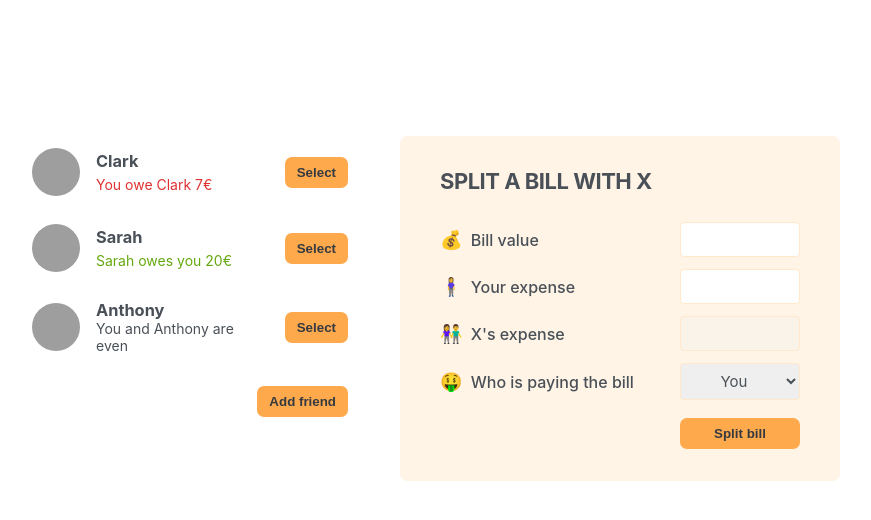
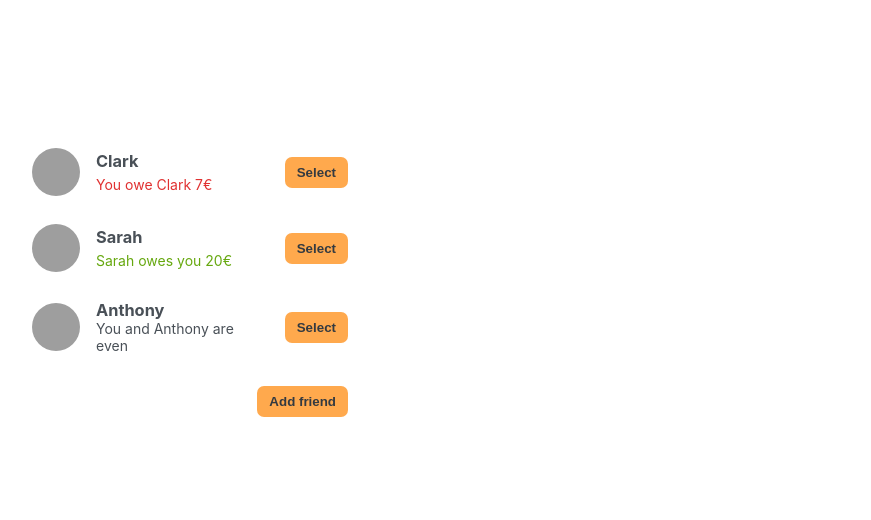
Before and after one commit to bikokwa/06-eat-n-split, a React (Create React App) app: page / in a window 1280 px wide. Shown: the top 520 px of the page, without its empty margins (210-1081 px from the left). Built offline with nearby package versions, Linux system fonts and the light colour scheme; grey boxes are pictures that could not be loaded.

Commit message:
select a friend

```diff
--- a/public/index.html
+++ b/public/index.html
@@ -24,7 +24,7 @@
       work correctly both with client-side routing and a non-root public URL.
       Learn how to configure a non-root public URL by running `npm run build`.
     -->
-    <title>React App</title>
+    <title>EAT-N-SPLIT</title>
   </head>
   <body>
     <noscript>You need to enable JavaScript to run this app.</noscript>
--- a/src/App.js
+++ b/src/App.js
@@ -24,6 +24,7 @@
 export default function App() {
   const [friends, setFriends] = useState(initialFriends);
   const [showAddFriend, setShowAddFriend] = useState(false);
+  const [selectedFriend, setSelectedFriend] = useState(null);
 
   function handleShowAddFriend() {
     setShowAddFriend((show) => !show);
@@ -34,34 +35,54 @@
     setShowAddFriend(false);
   }
 
+  function handleSelection(friend) {
+    setSelectedFriend((currentSelected) =>
+      currentSelected?.id === friend.id ? null : friend
+    );
+    setShowAddFriend(false);
+  }
+
   return (
     <div className="app">
       <div className="sidebar">
-        <FriendsList friends={friends} />
+        <FriendsList
+          friends={friends}
+          onSelection={handleSelection}
+          selectedFriend={selectedFriend}
+        />
+
         {showAddFriend && <FormAddFriend onAddFriend={handleAddFriend} />}
+
         <Button onClick={handleShowAddFriend}>
           {showAddFriend ? "Close" : "Add friend"}
         </Button>
       </div>
 
-      <FormSplitBill />
+      {selectedFriend && <FormSplitBill selectedFriend={selectedFriend} />}
     </div>
   );
 }
 
-function FriendsList({ friends }) {
+function FriendsList({ friends, onSelection, selectedFriend }) {
   return (
     <ul>
       {friends.map((friend) => (
-        <Friend key={friend.id} friend={friend} />
+        <Friend
+          key={friend.id}
+          friend={friend}
+          onSelection={onSelection}
+          selectedFriend={selectedFriend}
+        />
       ))}
     </ul>
   );
 }
 
-function Friend({ friend }) {
+function Friend({ friend, onSelection, selectedFriend }) {
+  const isSelected = selectedFriend?.id === friend.id;
+
   return (
-    <li>
+    <li className={isSelected ? "selected" : ""}>
       <img src={friend.image} alt={friend.name} />
       <h3>{friend.name}</h3>
 
@@ -77,7 +98,9 @@
       )}
       {friend.balance === 0 && <p>You and {friend.name} are even</p>}
 
-      <Button>Select</Button>
+      <Button onClick={() => onSelection(friend)}>
+        {isSelected ? "Close" : "Select"}
+      </Button>
     </li>
   );
 }
@@ -135,10 +158,10 @@
   );
 }
 
-function FormSplitBill() {
+function FormSplitBill({ selectedFriend }) {
   return (
     <form className="form-split-bill">
-      <h2>Split a bill with X</h2>
+      <h2>Split a bill with {selectedFriend.name}</h2>
 
       <label>💰 Bill value</label>
       <input type="text" />
@@ -146,13 +169,13 @@
       <label>🧍‍♀️ Your expense</label>
       <input type="text" />
 
-      <label>👫 X's expense</label>
+      <label>👫 {selectedFriend.name}'s expense</label>
       <input type="text" disabled />
 
       <label>🤑 Who is paying the bill</label>
       <select>
         <option value="user">You</option>
-        <option value="friend">X</option>
+        <option value="friend">{selectedFriend.name}</option>
       </select>
 
       <Button>Split bill</Button>
```
